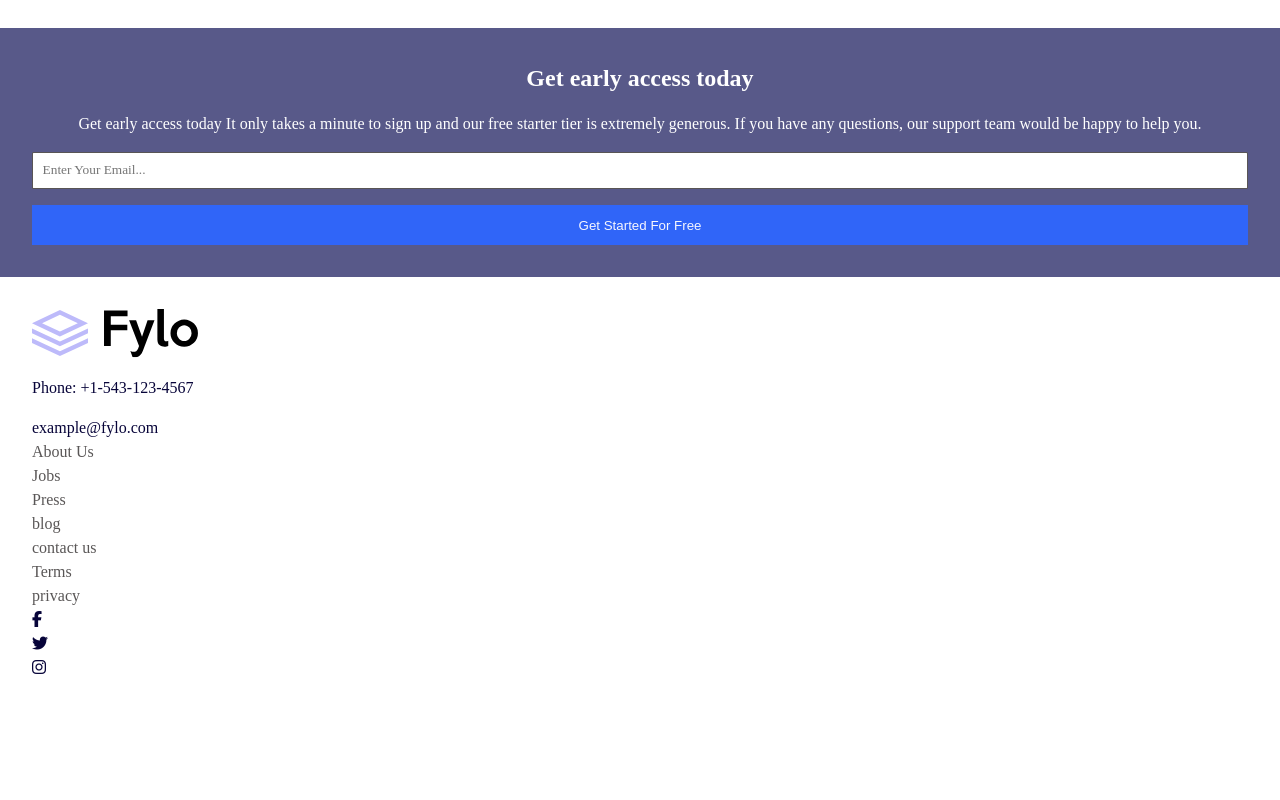
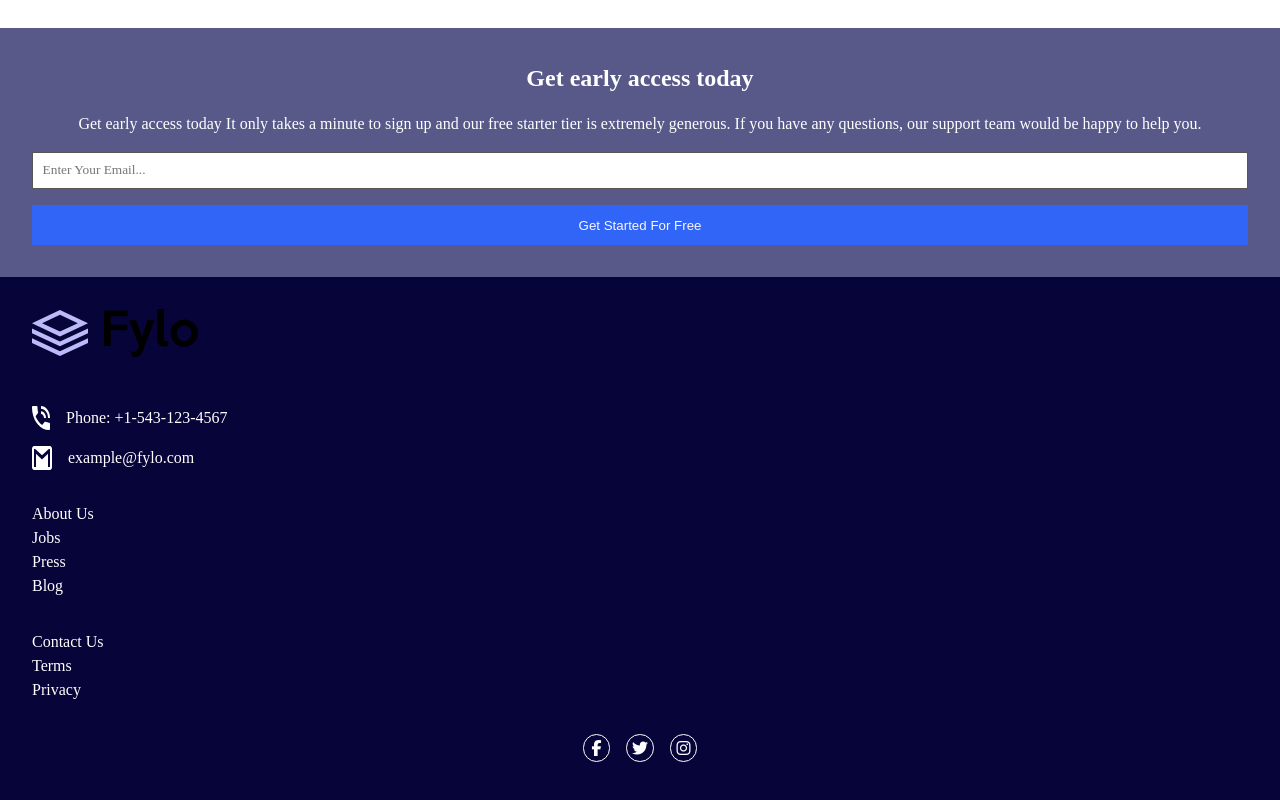
Before and after one commit to aliakhizer/Fylo-landing-page-, a plain HTML site: page index.html in a window 1280 px wide. Shown: the part 2890-3690 px from the top of the page. Before the commit the page ends 3602 px from the top, so only its background shows below. Drawn offline with Linux system fonts and the light colour scheme.

Commit message:
adding footer styles

```diff
--- a/css/style.css
+++ b/css/style.css
@@ -233,3 +233,70 @@ gap: 9px;
     margin:1rem 0;
 
 }
+.main-footer{
+    background-color: var(--primary-dark);
+
+    color:white;
+}
+ .main-footer {
+      fill: blue;
+    }
+    .footer{
+
+        display: grid;
+        grid-template-columns: 1fr;
+
+    }
+    .contact-info{
+        display: flex;
+        gap:1rem;
+        margin-top: 3rem;
+    }
+
+    .email-info{
+         display: flex;
+        gap:1rem;
+        margin-top: 1rem;
+    }
+.contact-list a {
+  color: white ;
+}
+.footer-col2{
+    margin-top:2rem;
+    text-transform: capitalize;
+
+}
+.footer-col3{
+    margin-top: 2rem;
+    text-transform: capitalize;
+}
+.footer-col4 .soial-icon ul {
+  display: flex;
+  gap: 1rem; /* Adjust the gap between icons as needed */
+
+}
+footer.social-app {
+  display: flex;
+  justify-content: center;
+  padding: 2rem;
+  background-color: var(--primary-dark);
+}
+footer.social-app ul {
+  display: flex;
+  gap: 1rem;
+}
+footer.social-app .social-icon {
+  display: inline-block;
+
+  color:var(--primary-dark);
+
+  border: 1px solid white;
+  border-radius: 50%;
+  padding: 0.8rem;
+  width: 1.5rem;
+  height: 1.5rem;
+  display: flex;
+  align-items: center;
+  justify-content: center;
+  color: white;
+}
--- a/index.html
+++ b/index.html
@@ -135,10 +135,10 @@
        </form>
     </section>
 
-    <footer>
-      <img src="./images/logo.svg" alt="">
+    <footer  class="main-footer">
+      <img src="./images/logo.svg" class="" alt="">
       <div class="footer">
-        <div class="footer-col">
+        <div class="footer-col1">
 
         <div class="contact-info">
           <img src="./images/icon-phone.svg" alt="phone icon">
@@ -151,9 +151,9 @@
         </div>
         </div>
 
-        <div class="footer-col">
-          <nav>
-            <ul>
+        <div class="footer-col2">
+
+            <ul  class="contact-list">
               <li><a href="#">About Us </a></li>
               <li><a href="#">Jobs</a></li>
 
@@ -161,33 +161,41 @@
                <li><a href="#">blog </a></li>
                </ul>
 
-          </nav>
+
         </div>
 
-        <div class="footer-col">
+        <div class="footer-col3">
 
-           <nav>
-            <ul>
+
+            <ul class="contact-list">
               <li><a href="#">contact us </a></li>
               <li><a href="#">Terms</a></li>
-
               <li><a href="#">privacy</a></li>
 
                </ul>
 
-          </nav>
+
 
         </div>
-        <div class="footer-col">
-          <div class="soia-icon">
-            <ul>
-              <li><i class="fa-brands fa-facebook-f"></i></li>
-              <li><i class="fa-brands fa-twitter"></i></li>
-              <li><i class="fa-brands fa-instagram"></i></li>
-            </ul>
-
-          </div>
-        </div>
+       <footer class="social-app">
+        <ul>
+          <li>
+            <a href="#" class="social-icon"
+              ><i class="fa-brands fa-facebook-f"></i
+            ></a>
+          </li>
+          <li>
+            <a href="#" class="social-icon"
+              ><i class="fa-brands fa-twitter"></i
+            ></a>
+          </li>
+          <li>
+            <a href="#" class="social-icon"
+              ><i class="fa-brands fa-instagram"></i
+            ></a>
+          </li>
+        </ul>
+      </footer>
       </div>
 
 
```
